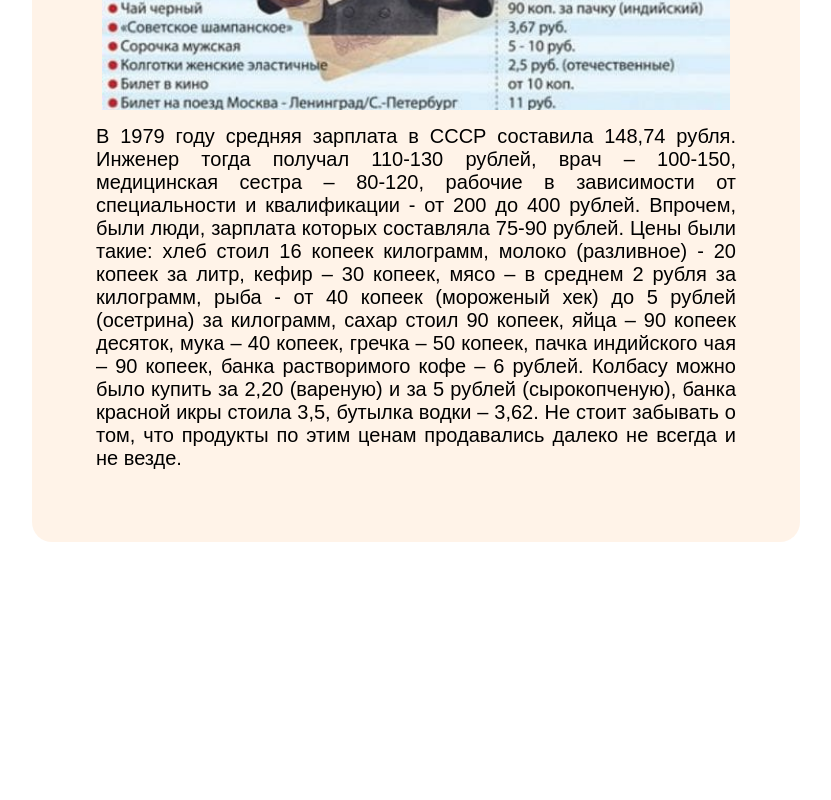
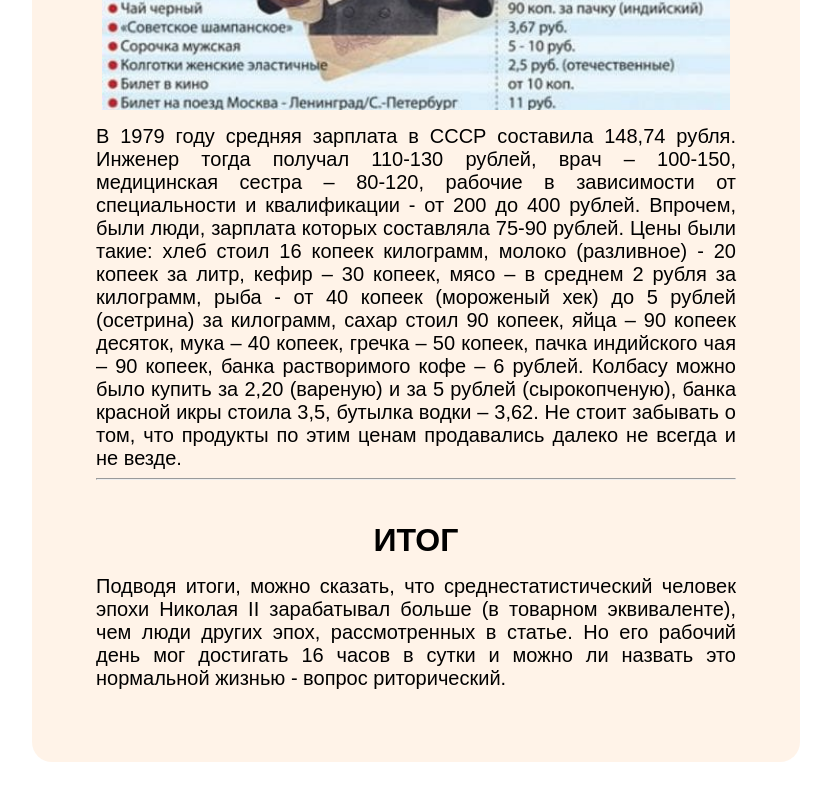
Before and after one commit to Weierstrass-function/hist, a plain HTML site: page index.html in a window 1280 px wide. Shown: the part 10709-11509 px from the top of the page, without its empty margins (224-1055 px from the left). Before the commit the page ends 11291 px from the top, so only its background shows below. Drawn offline with Linux system fonts and the light colour scheme.

Commit message:
Add files via upload

```diff
--- a/index.html
+++ b/index.html
@@ -269,6 +269,12 @@
                     В 1979 году средняя зарплата в СССР составила 148,74 рубля. Инженер тогда получал 110-130 рублей, врач – 100-150, медицинская сестра – 80-120, рабочие в зависимости от специальности и квалификации - от 200 до 400 рублей. Впрочем, были люди, зарплата которых составляла 75-90 рублей. Цены были такие: хлеб стоил 16 копеек килограмм, молоко (разливное) - 20 копеек за литр, кефир – 30 копеек, мясо – в среднем 2 рубля за килограмм, рыба - от 40 копеек (мороженый хек) до 5 рублей (осетрина) за килограмм, сахар стоил 90 копеек, яйца – 90 копеек десяток, мука – 40 копеек, гречка – 50 копеек, пачка индийского чая – 90 копеек, банка растворимого кофе – 6 рублей. Колбасу можно было купить за 2,20 (вареную) и за 5 рублей (сырокопченую), банка красной икры стоила 3,5, бутылка водки – 3,62. Не стоит забывать о том, что продукты по этим ценам продавались далеко не всегда и не везде.
                 </p>
             </section>
+            <hr>
+            <br>
+            <section>
+                <h2>ИТОГ</h2>
+                <p>Подводя итоги, можно сказать, что среднестатистический человек эпохи Николая II зарабатывал больше (в товарном эквиваленте), чем люди других эпох, рассмотренных в статье. Но его рабочий день мог достигать 16 часов в сутки и можно ли назвать это нормальной жизнью - вопрос риторический.</p>
+            </section>
         </main>
         <footer>
         <!-- заполнить -->
```
